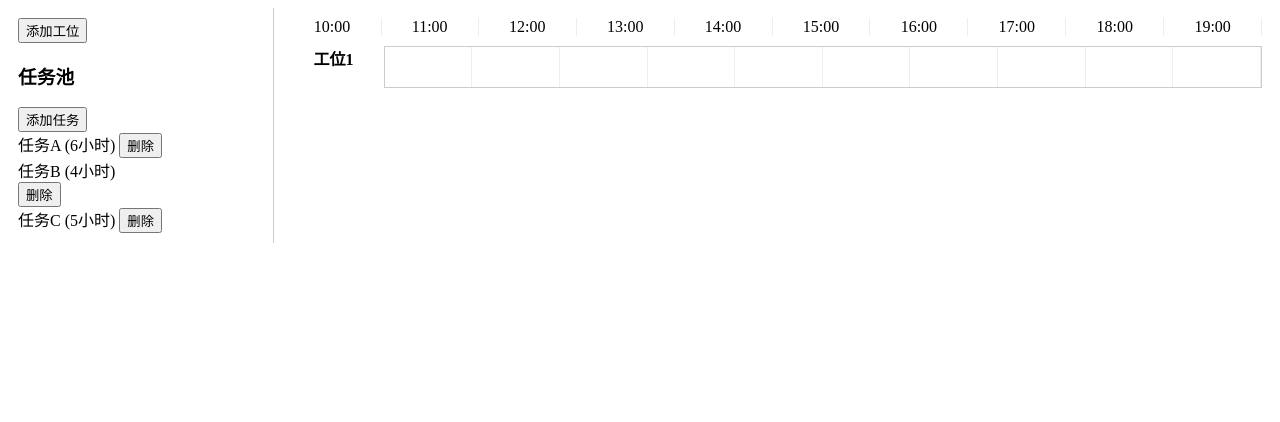
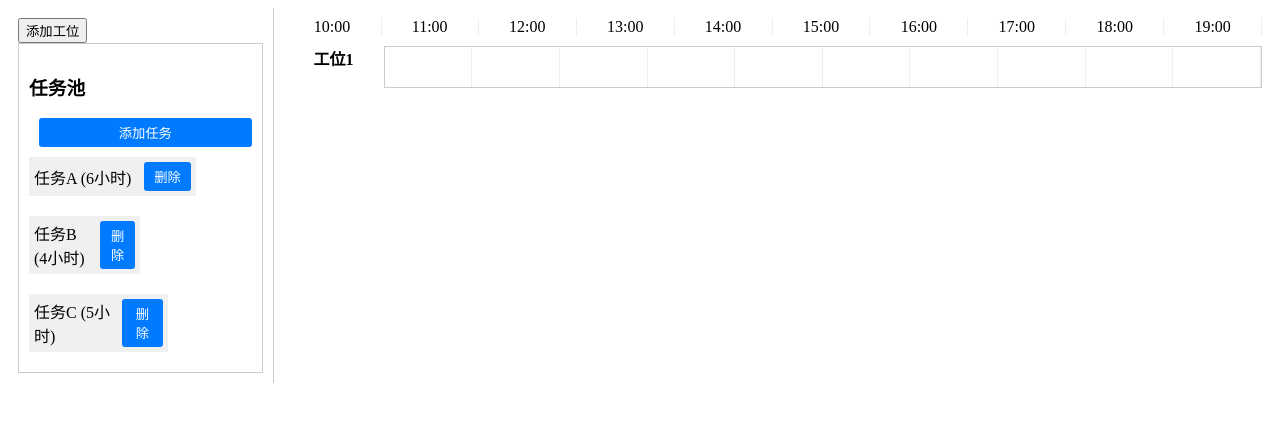
Before and after one commit to Ray-Soong/schedulesystem, a Vue app in the folder scheduler/: page / in a window 1280 px wide. Shown: the top 422 px of the page. Built offline with nearby package versions, Linux system fonts and the light colour scheme.

Commit message:
支持任务框拖动到工位时间网格

```diff
--- a/scheduler/src/components/TaskPool.vue
+++ b/scheduler/src/components/TaskPool.vue
@@ -1,7 +1,10 @@
 <template>
   <div class="task-pool">
     <h3>任务池</h3>
+    <!-- 添加任务按钮 -->
     <button @click="showAddTaskModal = true">添加任务</button>
+
+    <!-- 任务列表 -->
     <div
       v-for="task in tasks"
       :key="task.id"
@@ -14,13 +17,18 @@
       <button @click="deleteTask(task.id)">删除</button>
     </div>
 
+    <!-- 添加任务的弹框 -->
     <div v-if="showAddTaskModal" class="modal">
       <div class="modal-content">
         <h3>添加任务</h3>
-        <label>任务名称:</label>
-        <input v-model="newTask.name" type="text" />
-        <label>任务时长:</label>
-        <input v-model.number="newTask.hours" type="number" min="1" max="8" />
+        <label>
+          任务名称:
+          <input v-model="newTask.name" type="text" />
+        </label>
+        <label>
+          任务时长:
+          <input v-model.number="newTask.hours" type="number" min="1" max="8" />
+        </label>
         <button @click="addTask">确认</button>
         <button @click="showAddTaskModal = false">取消</button>
       </div>
@@ -32,33 +40,95 @@
 export default {
   name: "TaskPool",
   props: {
-    tasks: Array, // 从父组件接收任务列表
+    tasks: Array, // 父组件传递的任务列表
   },
   data() {
     return {
-      showAddTaskModal: false,
-      newTask: { name: "", hours: 1 },
+      showAddTaskModal: false, // 控制任务添加弹框的显示
+      newTask: {
+        name: "", // 新任务名称
+        hours: 1, // 新任务时长，默认1小时
+      },
     };
   },
   methods: {
+    // 处理任务拖动事件
     onDragStart(task) {
       event.dataTransfer.setData("task", JSON.stringify(task));
     },
+
+    // 计算任务在任务池中的宽度，根据任务时长显示不同的宽度
     taskWidth(hours) {
-      return (hours / 8) * 100;
+      return (hours / 8) * 100; // 任务的时长在 1 到 8 小时之间
     },
+
+    // 添加任务到任务池中，并通过 emit 将新任务传递给父组件
     addTask() {
       if (this.newTask.name && this.newTask.hours > 0 && this.newTask.hours <= 8) {
-        const newTask = { ...this.newTask, id: Date.now() };
-        this.$emit("add-task", newTask);
-        this.newTask.name = "";
-        this.newTask.hours = 1;
-        this.showAddTaskModal = false;
+        const newTask = { ...this.newTask, id: Date.now() }; // 创建新任务并生成唯一ID
+        this.$emit("add-task", newTask); // 通知父组件添加任务
+        this.newTask.name = ""; // 重置任务名称输入框
+        this.newTask.hours = 1; // 重置任务时长输入框
+        this.showAddTaskModal = false; // 关闭弹框
       }
     },
+
+    // 删除任务，通过 emit 通知父组件删除任务
     deleteTask(taskId) {
-      this.$emit("delete-task", taskId);
+      this.$emit("delete-task", taskId); // 通知父组件删除任务
     },
   },
 };
 </script>
+
+<style scoped>
+.task-pool {
+  border: 1px solid #ccc;
+  padding: 10px;
+  display: flex;
+  flex-direction: column;
+}
+
+.task-item {
+  margin: 10px 0;
+  padding: 5px;
+  background-color: #f0f0f0;
+  cursor: move;
+  box-sizing: border-box;
+  display: flex;
+  justify-content: space-between;
+  align-items: center;
+}
+
+.modal {
+  position: fixed;
+  top: 0;
+  left: 0;
+  width: 100%;
+  height: 100%;
+  background: rgba(0, 0, 0, 0.5);
+  display: flex;
+  justify-content: center;
+  align-items: center;
+}
+
+.modal-content {
+  background: white;
+  padding: 20px;
+  border-radius: 5px;
+}
+
+button {
+  margin-left: 10px;
+  padding: 5px 10px;
+  background-color: #007bff;
+  color: white;
+  border: none;
+  border-radius: 3px;
+  cursor: pointer;
+}
+
+button:hover {
+  background-color: #0056b3;
+}
+</style>
```
